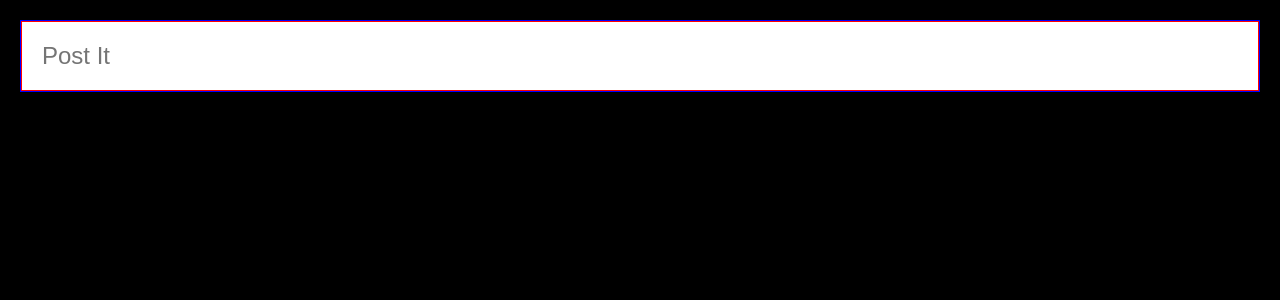
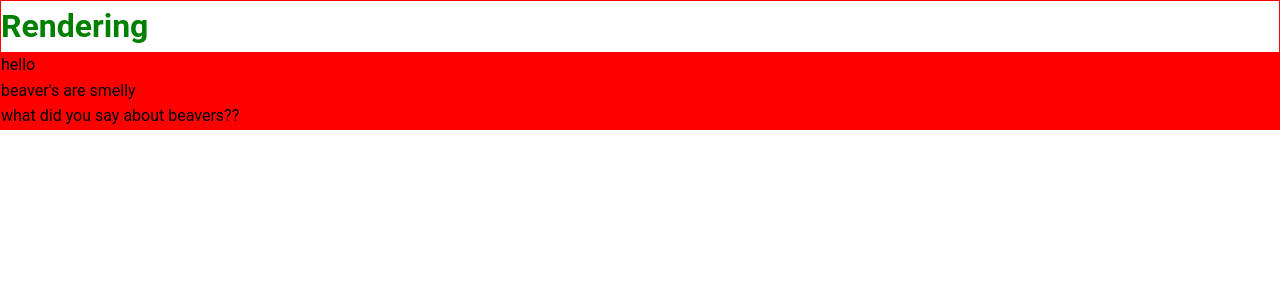
Before and after one commit to abdirahmanfarah/postIt, a React (Create React App) app: page / in a window 1280 px wide. Shown: the top 300 px of the page. Built offline with nearby package versions, Linux system fonts and the light colour scheme.

Commit message:
tricky map

```diff
--- a/src/App.js
+++ b/src/App.js
@@ -1,23 +1,49 @@
-import React from "react";
+import React, { useState } from "react";
 // import SearchBar from "./components/layout/SearchBar";
 import Posts from "./components/post/Posts";
+import PostCard from "./components/post/PostCard";
 
 // Styles
 import styled from "styled-components";
 import "./styles/App.css";
 
 function App() {
+  const [inputs, setInputs] = useState([
+    {
+      id: 1,
+      post: "hello",
+    },
+    {
+      id: 2,
+      post: "beaver's are smelly",
+    },
+    {
+      id: 3,
+      post: "what did you say about beavers??",
+    },
+  ]);
   return (
     <div className="App">
       <Container>
-        <Posts />
+        {/* <Posts /> */}
+        <Harry> Rendering</Harry>
+
+        {/* {inputs.map((input, index) => {
+          <PostCard key={index} index={index} input={input} />;
+          // console.log(inputs);
+        })} */}
+
+        <PostCard input={inputs} />
       </Container>
     </div>
   );
 }
 
 const Container = styled.div`
-  // border: 1px solid red;
+  border: 1px solid red;
+`;
+const Harry = styled.h1`
+  color: green;
 `;
 
 export default App;
--- a/src/components/post/PostCard.jsx
+++ b/src/components/post/PostCard.jsx
@@ -2,17 +2,27 @@ import React from 'react'
 import styled from 'styled-components'
 
 const PostCard = (props) => {
-    // console.log(props)
+    // const {inputs} = propss
+    console.log(props.input[0])
     return (
         <Postcard>
 
-            {/* <Post>{props.input}</Post> */}
+           {props.input.map((item) => (
+              <Posts>{item.post}</Posts>
+           ))}
+
+          {/* <p>{props.inputs.post}</p>  */}
+
+
+          {/* <p>This is paragraph: {props.inputs.post}</p> */}
+
+          {/* <h1> Hello : {props.input[0]}</h1> */}
         </Postcard>
     )
 }
 
-const Post = styled.p`
-    font
+const Posts = styled.p`
+    background:red;
 `
 
 const Postcard = styled.div`
--- a/src/components/post/Posts.jsx
+++ b/src/components/post/Posts.jsx
@@ -4,36 +4,40 @@ import styled from 'styled-components'
 
 
 const Posts = (props) => {
-  const [input, setInput] = useState({
-    post: ''
-  });
+  // const [newInput, setNewInput] = useState({
+  //   post: ''
+  // });
 
-  const handleSubmit = (e) => {
-    e.preventDefault();
-    // setInput(e.target.value)
-    console.log(input)
-  };
-  const handleChange = (e) => {
-    setInput((oldPosts) => ({
-      ...oldPosts, [e.target.name]: e.target.value
-    }))
-  };
 
+  // const handleSubmit = (e) => {
+  //   e.preventDefault();
+  //   // setInput(e.target.value)
+  //   console.log(input)
+  // };
+  // const handleChange = (e) => {
+  //   setInput((oldPosts) => ({
+  //     ...oldPosts, [e.target.name]: e.target.value
+  //   }))
+  // };
+
+  // const addInput = text => {
+  //   const newInput = [...inputs, { text}]
+
+  // }
   return (
     <PostContainer>
-      <form onSubmit={handleSubmit}>
+      {/* <form onSubmit={handleSubmit}>
         <Input
           name='post'
           type="textarea"
           placeholder="Post It"
           onChange={handleChange}
-
+          value={newInputs.post}
         />
-      </form>
+      </form> */}
 
 
-        <PostCard input={input} />
-
+    {/* <PostCard inputs={inputs} /> */}
     </PostContainer>
   )
 }
--- a/src/styles/index.css
+++ b/src/styles/index.css
@@ -9,5 +9,5 @@ body {
   font-size: 1rem;
   line-height: 1.6;
   /* color: #333; */
-  background-color: black;
+  /* background-color: black; */
 }
```
